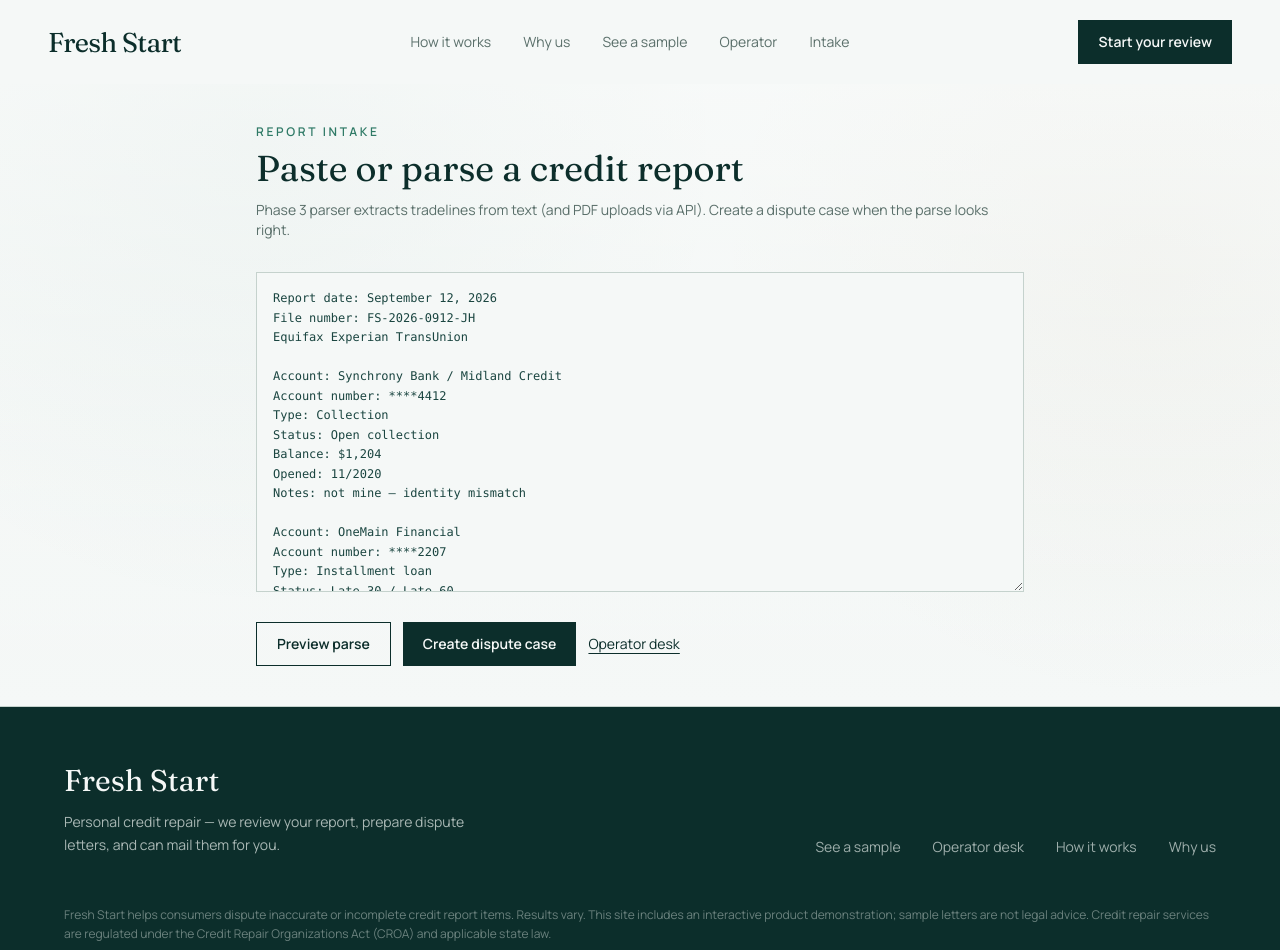
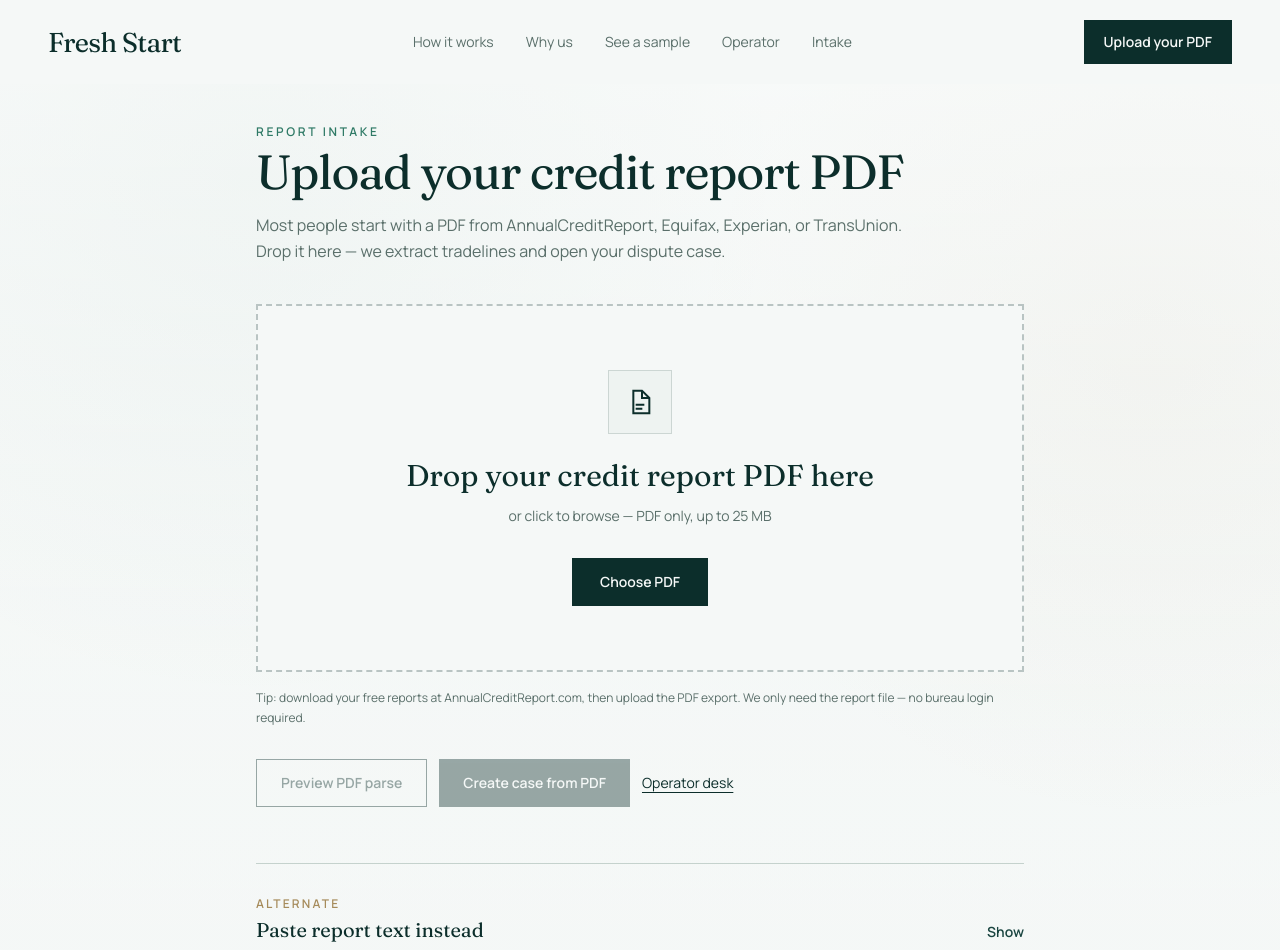
Before and after one commit to sirhB/freshstart, a Next.js app: page /intake in a window 1280 px wide. Shown: the top 950 px of the page. Built offline with nearby package versions, Linux system fonts and the light colour scheme.

Commit message:
Make PDF upload the primary credit report intake path.
Redesign /intake around a drag-and-drop PDF dropzone with paste text as a collapsed alternate, and point homepage/nav CTAs to Upload your PDF.

Co-authored-by: sirhB <sirhB@users.noreply.github.com>

```diff
--- a/src/app/intake/page.tsx
+++ b/src/app/intake/page.tsx
@@ -1,9 +1,19 @@
 "use client";
 
-import { useState } from "react";
+import { useCallback, useRef, useState } from "react";
 import Link from "next/link";
 import { useRouter } from "next/navigation";
 import { SiteFooter, SiteHeader } from "@/components/SiteChrome";
+
+const SAMPLE_CONSUMER = {
+  fullName: "Jordan Hale",
+  addressLine1: "1842 Meridian Avenue",
+  cityStateZip: "Austin, TX 78702",
+  dateOfBirth: "04/12/1991",
+  phone: "(512) 555-0148",
+  reportFileNumber: "FS-2026-0912-JH",
+  ssnLast4: "4281",
+};
 
 const SAMPLE_TEXT = `Report date: September 12, 2026
 File number: FS-2026-0912-JH
@@ -34,32 +44,71 @@ Notes: unauthorized inquiry no permissible purpose
 Experian
 `;
 
+type Preview = {
+  tradelineCount: number;
+  warnings: string[];
+  confidence: number;
+  source: "pdf" | "text";
+};
+
 export default function IntakePage() {
   const router = useRouter();
-  const [text, setText] = useState(SAMPLE_TEXT);
+  const inputRef = useRef<HTMLInputElement>(null);
+  const [file, setFile] = useState<File | null>(null);
+  const [dragOver, setDragOver] = useState(false);
+  const [showPaste, setShowPaste] = useState(false);
+  const [text, setText] = useState("");
   const [busy, setBusy] = useState(false);
   const [error, setError] = useState<string | null>(null);
-  const [preview, setPreview] = useState<{
-    tradelineCount: number;
-    warnings: string[];
-    confidence: number;
-  } | null>(null);
+  const [preview, setPreview] = useState<Preview | null>(null);
 
-  async function parseOnly() {
+  const acceptFile = useCallback((next: File | null) => {
+    setError(null);
+    setPreview(null);
+    if (!next) {
+      setFile(null);
+      return;
+    }
+    if (next.type !== "application/pdf" && !next.name.toLowerCase().endsWith(".pdf")) {
+      setError("Please upload a PDF credit report.");
+      setFile(null);
+      return;
+    }
+    if (next.size > 25 * 1024 * 1024) {
+      setError("PDF must be under 25 MB.");
+      setFile(null);
+      return;
+    }
+    setFile(next);
+    setShowPaste(false);
+  }, []);
+
+  async function parsePdf(createCase: boolean) {
+    if (!file) {
+      setError("Choose a PDF credit report to continue.");
+      return;
+    }
     setBusy(true);
     setError(null);
     try {
-      const res = await fetch("/api/parse", {
-        method: "POST",
-        headers: { "Content-Type": "application/json" },
-        body: JSON.stringify({ text }),
-      });
+      const form = new FormData();
+      form.set("file", file);
+      form.set("createCase", createCase ? "true" : "false");
+      if (createCase) {
+        form.set("consumer", JSON.stringify(SAMPLE_CONSUMER));
+      }
+      const res = await fetch("/api/parse", { method: "POST", body: form });
       const data = await res.json();
       if (!res.ok) throw new Error(data.error ?? "Parse failed");
+      if (createCase && data.case?.id) {
+        router.push(`/cases/${data.case.id}`);
+        return;
+      }
       setPreview({
         tradelineCount: data.parsed.tradelines.length,
-        warnings: data.parsed.warnings,
-        confidence: data.parsed.confidence,
+        warnings: data.parsed.warnings ?? [],
+        confidence: data.parsed.confidence ?? 0,
+        source: "pdf",
       });
     } catch (e) {
       setError(e instanceof Error ? e.message : "Parse failed");
@@ -68,7 +117,11 @@ export default function IntakePage() {
     }
   }
 
-  async function createCase() {
+  async function parseText(createCase: boolean) {
+    if (!text.trim()) {
+      setError("Paste report text, or upload a PDF instead.");
+      return;
+    }
     setBusy(true);
     setError(null);
     try {
@@ -77,23 +130,25 @@ export default function IntakePage() {
         headers: { "Content-Type": "application/json" },
         body: JSON.stringify({
           text,
-          createCase: true,
-          consumer: {
-            fullName: "Jordan Hale",
-            addressLine1: "1842 Meridian Avenue",
-            cityStateZip: "Austin, TX 78702",
-            dateOfBirth: "04/12/1991",
-            phone: "(512) 555-0148",
-            reportFileNumber: "FS-2026-0912-JH",
-            ssnLast4: "4281",
-          },
+          createCase,
+          consumer: createCase ? SAMPLE_CONSUMER : undefined,
         }),
       });
       const data = await res.json();
-      if (!res.ok) throw new Error(data.error ?? "Create failed");
-      router.push(`/cases/${data.case.id}`);
+      if (!res.ok) throw new Error(data.error ?? "Parse failed");
+      if (createCase && data.case?.id) {
+        router.push(`/cases/${data.case.id}`);
+        return;
+      }
+      setPreview({
+        tradelineCount: data.parsed.tradelines.length,
+        warnings: data.parsed.warnings ?? [],
+        confidence: data.parsed.confidence ?? 0,
+        source: "text",
+      });
     } catch (e) {
-      setError(e instanceof Error ? e.message : "Create failed");
+      setError(e instanceof Error ? e.message : "Parse failed");
+    } finally {
       setBusy(false);
     }
   }
@@ -106,26 +161,127 @@ export default function IntakePage() {
           <p className="text-xs font-semibold uppercase tracking-[0.22em] text-signal">
             Report intake
           </p>
-          <h1 className="mt-2 font-display text-4xl text-ink">
-            Paste or parse a credit report
+          <h1 className="mt-2 font-display text-4xl tracking-tight text-ink sm:text-5xl">
+            Upload your credit report PDF
           </h1>
-          <p className="mt-3 text-sm text-muted">
-            Phase 3 parser extracts tradelines from text (and PDF uploads via
-            API). Create a dispute case when the parse looks right.
+          <p className="mt-4 max-w-2xl text-base leading-relaxed text-muted">
+            Most people start with a PDF from AnnualCreditReport, Equifax,
+            Experian, or TransUnion. Drop it here — we extract tradelines and
+            open your dispute case.
           </p>
 
-          <textarea
-            className="mt-8 min-h-80 w-full border border-line bg-paper p-4 font-mono text-xs leading-relaxed text-ink-soft"
-            value={text}
-            onChange={(e) => setText(e.target.value)}
-          />
+          <div
+            role="button"
+            tabIndex={0}
+            onKeyDown={(e) => {
+              if (e.key === "Enter" || e.key === " ") {
+                e.preventDefault();
+                inputRef.current?.click();
+              }
+            }}
+            onDragEnter={(e) => {
+              e.preventDefault();
+              setDragOver(true);
+            }}
+            onDragOver={(e) => {
+              e.preventDefault();
+              setDragOver(true);
+            }}
+            onDragLeave={(e) => {
+              e.preventDefault();
+              setDragOver(false);
+            }}
+            onDrop={(e) => {
+              e.preventDefault();
+              setDragOver(false);
+              acceptFile(e.dataTransfer.files?.[0] ?? null);
+            }}
+            onClick={() => inputRef.current?.click()}
+            className={`mt-10 cursor-pointer border-2 border-dashed px-6 py-14 text-center transition sm:px-10 sm:py-16 ${
+              dragOver
+                ? "border-signal bg-signal/10"
+                : file
+                  ? "border-signal bg-paper"
+                  : "border-ink/25 bg-paper hover:border-ink/50 hover:bg-mist/60"
+            }`}
+          >
+            <input
+              ref={inputRef}
+              type="file"
+              accept="application/pdf,.pdf"
+              className="hidden"
+              onChange={(e) => acceptFile(e.target.files?.[0] ?? null)}
+            />
+
+            <div className="mx-auto flex h-16 w-16 items-center justify-center border border-ink/15 bg-mist">
+              <svg
+                width="32"
+                height="32"
+                viewBox="0 0 24 24"
+                fill="none"
+                aria-hidden
+                className="text-ink"
+              >
+                <path
+                  d="M7 3.5h6.5L19 9v11.5H7V3.5Z"
+                  stroke="currentColor"
+                  strokeWidth="1.5"
+                />
+                <path
+                  d="M13.5 3.5V9H19"
+                  stroke="currentColor"
+                  strokeWidth="1.5"
+                />
+                <path
+                  d="M9.5 14h5M9.5 17h3.5"
+                  stroke="currentColor"
+                  strokeWidth="1.5"
+                  strokeLinecap="square"
+                />
+              </svg>
+            </div>
+
+            {file ? (
+              <>
+                <p className="mt-6 font-display text-2xl text-ink">{file.name}</p>
+                <p className="mt-2 text-sm text-muted">
+                  {(file.size / 1024).toFixed(0)} KB · PDF ready to parse
+                </p>
+                <p className="mt-4 text-sm font-semibold text-signal">
+                  Click to choose a different file
+                </p>
+              </>
+            ) : (
+              <>
+                <p className="mt-6 font-display text-2xl text-ink sm:text-3xl">
+                  Drop your credit report PDF here
+                </p>
+                <p className="mt-3 text-sm text-muted">
+                  or click to browse — PDF only, up to 25 MB
+                </p>
+                <span className="mt-8 inline-flex h-12 items-center justify-center bg-ink px-7 text-sm font-semibold text-paper">
+                  Choose PDF
+                </span>
+              </>
+            )}
+          </div>
+
+          <p className="mt-4 text-xs leading-relaxed text-muted">
+            Tip: download your free reports at AnnualCreditReport.com, then
+            upload the PDF export. We only need the report file — no bureau
+            login required.
+          </p>
 
           {error && (
-            <p className="mt-3 text-sm text-danger">{error}</p>
+            <p className="mt-4 border border-danger/30 bg-danger/5 px-4 py-3 text-sm text-danger">
+              {error}
+            </p>
           )}
+
           {preview && (
-            <p className="mt-3 text-sm text-muted">
-              Parsed {preview.tradelineCount} tradelines · confidence{" "}
+            <p className="mt-4 border border-line bg-paper px-4 py-3 text-sm text-muted">
+              Parsed {preview.tradelineCount} tradelines from{" "}
+              {preview.source === "pdf" ? "PDF" : "pasted text"} · confidence{" "}
               {(preview.confidence * 100).toFixed(0)}%
               {preview.warnings.length > 0 && (
                 <> · warnings: {preview.warnings.join("; ")}</>
@@ -133,29 +289,94 @@ export default function IntakePage() {
             </p>
           )}
 
-          <div className="mt-6 flex flex-wrap gap-3">
+          <div className="mt-8 flex flex-wrap gap-3">
             <button
               type="button"
-              disabled={busy}
-              onClick={() => void parseOnly()}
-              className="h-11 border border-ink px-5 text-sm font-semibold text-ink disabled:opacity-40"
+              disabled={busy || !file}
+              onClick={() => void parsePdf(false)}
+              className="h-12 border border-ink px-6 text-sm font-semibold text-ink disabled:opacity-40"
             >
-              Preview parse
+              Preview PDF parse
             </button>
             <button
               type="button"
-              disabled={busy}
-              onClick={() => void createCase()}
-              className="h-11 bg-ink px-5 text-sm font-semibold text-paper disabled:opacity-40"
+              disabled={busy || !file}
+              onClick={() => void parsePdf(true)}
+              className="h-12 bg-ink px-6 text-sm font-semibold text-paper disabled:opacity-40"
             >
-              Create dispute case
+              {busy && file ? "Working…" : "Create case from PDF"}
             </button>
             <Link
               href="/operator"
-              className="inline-flex h-11 items-center text-sm underline underline-offset-4"
+              className="inline-flex h-12 items-center text-sm underline underline-offset-4"
             >
               Operator desk
             </Link>
+          </div>
+
+          <div className="mt-14 border-t border-line pt-8">
+            <button
+              type="button"
+              onClick={() => setShowPaste((v) => !v)}
+              className="flex w-full items-center justify-between gap-4 text-left"
+            >
+              <div>
+                <p className="text-xs font-semibold uppercase tracking-[0.18em] text-brass">
+                  Alternate
+                </p>
+                <p className="mt-1 font-display text-xl text-ink">
+                  Paste report text instead
+                </p>
+                <p className="mt-1 text-sm text-muted">
+                  Only if you don’t have a PDF — upload is preferred.
+                </p>
+              </div>
+              <span className="text-sm font-semibold text-ink-soft">
+                {showPaste ? "Hide" : "Show"}
+              </span>
+            </button>
+
+            {showPaste && (
+              <div className="mt-6 space-y-4">
+                <textarea
+                  className="min-h-56 w-full border border-line bg-paper p-4 font-mono text-xs leading-relaxed text-ink-soft"
+                  value={text}
+                  onChange={(e) => {
+                    setText(e.target.value);
+                    setPreview(null);
+                  }}
+                  placeholder="Paste plain-text report extract here…"
+                />
+                <div className="flex flex-wrap gap-3">
+                  <button
+                    type="button"
+                    className="h-10 border border-line px-4 text-sm text-ink"
+                    onClick={() => {
+                      setText(SAMPLE_TEXT);
+                      setPreview(null);
+                    }}
+                  >
+                    Load sample text
+                  </button>
+                  <button
+                    type="button"
+                    disabled={busy || !text.trim()}
+                    onClick={() => void parseText(false)}
+                    className="h-10 border border-ink px-4 text-sm font-semibold text-ink disabled:opacity-40"
+                  >
+                    Preview text parse
+                  </button>
+                  <button
+                    type="button"
+                    disabled={busy || !text.trim()}
+                    onClick={() => void parseText(true)}
+                    className="h-10 bg-ink-soft px-4 text-sm font-semibold text-paper disabled:opacity-40"
+                  >
+                    Create case from text
+                  </button>
+                </div>
+              </div>
+            )}
           </div>
         </div>
       </main>
--- a/src/app/page.tsx
+++ b/src/app/page.tsx
@@ -24,22 +24,22 @@ export default function HomePage() {
               Credit repair that works on your report — not your hope.
             </h1>
             <p className="animate-rise-delay-2 mt-5 max-w-lg text-base leading-relaxed text-fog/75">
-              Upload your credit report. We find what to dispute, prepare the
-              letters, and can mail them for you.
+              Upload your credit report PDF. We find what to dispute, prepare
+              the letters, and can mail them for you.
             </p>
             <div className="animate-rise-delay-3 mt-9 flex flex-wrap gap-3">
               <Link
-                href="/demo"
+                href="/intake"
                 className="inline-flex h-12 items-center justify-center bg-paper px-6 text-sm font-semibold text-ink transition hover:bg-fog"
               >
-                See how it works
+                Upload your PDF
               </Link>
-              <a
-                href="#how-it-works"
+              <Link
+                href="/demo"
                 className="inline-flex h-12 items-center justify-center border border-paper/25 px-6 text-sm font-semibold text-paper transition hover:border-paper/50 hover:bg-white/5"
               >
-                The process
-              </a>
+                See a sample first
+              </Link>
             </div>
           </div>
 
--- a/src/components/SiteChrome.tsx
+++ b/src/components/SiteChrome.tsx
@@ -54,14 +54,14 @@ export function SiteHeader({ tone = "light" }: { tone?: "light" | "dark" }) {
 
       <div className="flex items-center gap-3">
         <Link
-          href="/demo"
+          href="/intake"
           className={`inline-flex h-11 items-center justify-center px-5 text-sm font-semibold transition ${
             dark
               ? "bg-paper text-ink hover:bg-fog"
               : "bg-ink text-paper hover:bg-ink-soft"
           }`}
         >
-          Start your review
+          Upload your PDF
         </Link>
       </div>
     </header>
@@ -80,6 +80,9 @@ export function SiteFooter() {
           </p>
         </div>
         <div className="flex flex-wrap gap-x-8 gap-y-3 text-sm text-fog/70">
+          <Link href="/intake" className="hover:text-paper">
+            Upload PDF
+          </Link>
           <Link href="/demo" className="hover:text-paper">
             See a sample
           </Link>
@@ -88,9 +91,6 @@ export function SiteFooter() {
           </Link>
           <Link href="/#how-it-works" className="hover:text-paper">
             How it works
-          </Link>
-          <Link href="/#why-us" className="hover:text-paper">
-            Why us
           </Link>
         </div>
       </div>
```
Also changed, not shown: 1 other file (tests, documents, lock files or other folders).
